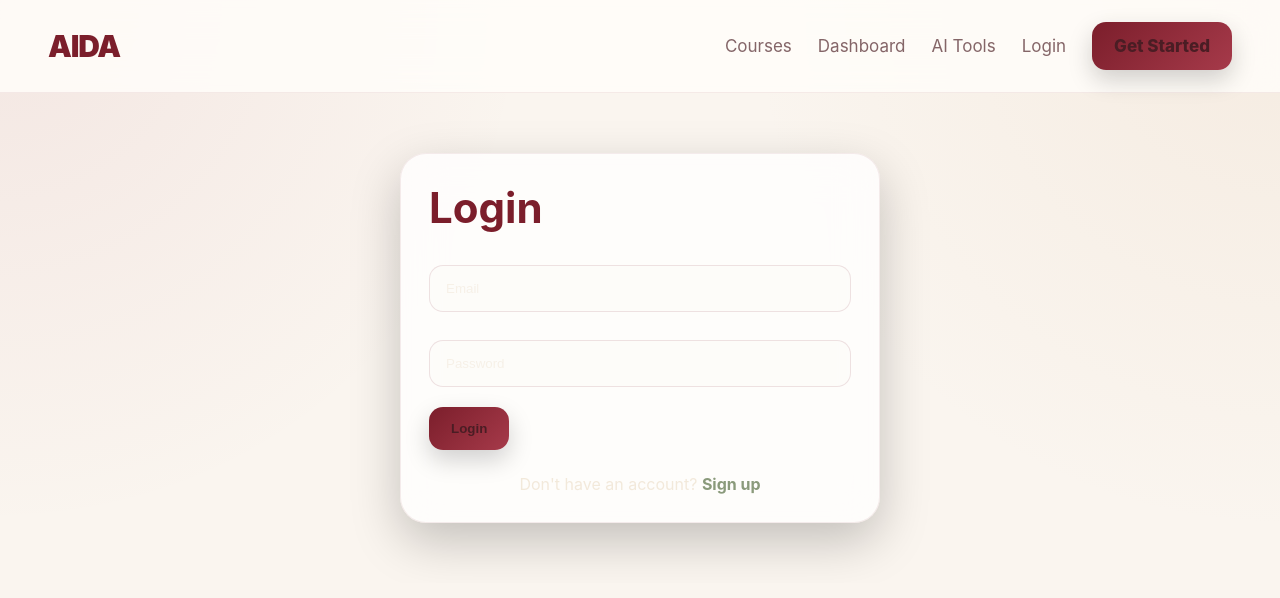
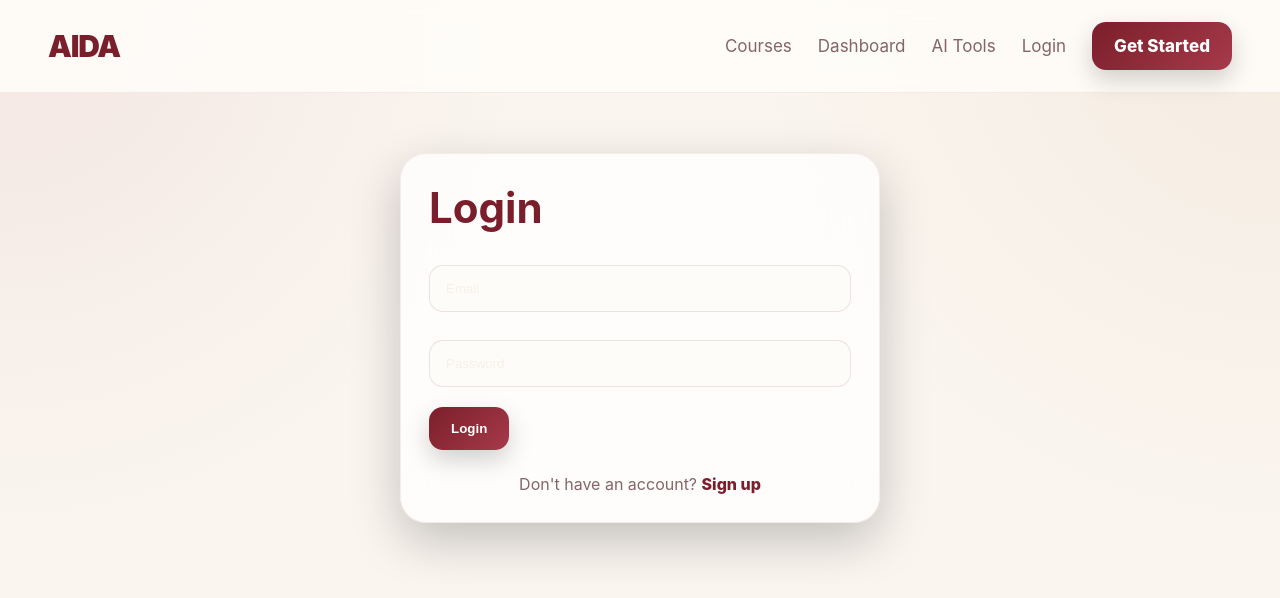
Before and after one commit to Jahon27/ai-course-generator, a React app in the folder frontend/: page /login in a window 1280 px wide. Shown: the top 598 px of the page. Built offline with nearby package versions, Linux system fonts and the light colour scheme; the HTML template or start-up script is replaced by a standard one.

Commit message:
css update

```diff
--- a/frontend/src/App.css
+++ b/frontend/src/App.css
@@ -86,13 +86,8 @@ a {
 .nav-button,
 button {
   border: none;
-  background: linear-gradient(
-    135deg,
-    #7b1e2b,
-    #a63a4a
-  );
-
-  color: var(--text);
+  background: linear-gradient(135deg, var(--burgundy), var(--burgundy-light));
+  color: white;
   padding: 14px 22px;
   border-radius: 14px;
   font-weight: 800;
@@ -190,7 +185,7 @@ button:disabled {
   border-radius: 999px;
   background: rgba(123, 30, 43, 0.28);
   border: 1px solid rgba(166, 58, 74, 0.45);
-  color: #ffe5d0;
+  color: var(--text);
   font-size: 14px;
   font-weight: 800;
   margin-right: 8px;
@@ -254,7 +249,7 @@ textarea::placeholder {
   border-radius: 999px;
   background: rgba(123, 30, 43, 0.28);
   border: 1px solid rgba(166, 58, 74, 0.45);
-  color: #ffe5d0;
+  color: var(--text);
   font-weight: 800;
   width: fit-content;
 }
@@ -266,7 +261,7 @@ textarea::placeholder {
 .lesson-content h1,
 .lesson-content h2,
 .lesson-content h3 {
-  color: var(--muted);
+  color: var(--text);
 }
 
 .lesson-content pre {
@@ -654,3 +649,56 @@ textarea::placeholder {
   color: var(--text);
   border: 1px solid var(--border);
 }
+
+.course-detail-title {
+  font-size: 48px;
+  margin-bottom: 16px;
+  color: var(--burgundy);
+  line-height: 1.1;
+}
+
+.course-detail-description {
+  font-size: 20px;
+  color: var(--muted);
+  line-height: 1.7;
+}
+
+.muted-text {
+  color: var(--muted);
+}
+
+.enrolled-button {
+  background: rgba(123,30,43,0.06);
+  border: 1px solid var(--burgundy);
+  color: var(--burgundy);
+  box-shadow: none;
+}
+
+.enrolled-button:hover {
+  background: rgba(123,30,43,0.1);
+}
+
+@media (max-width: 768px) {
+  .course-detail-title {
+    font-size: 34px;
+  }
+
+  .course-detail-description {
+    font-size: 16px;
+  }
+}
+
+.auth-switch {
+  margin-top: 24px;
+  text-align: center;
+  color: var(--muted);
+}
+
+.auth-switch a {
+  color: var(--burgundy);
+  font-weight: 800;
+}
+
+.auth-switch a:hover {
+  color: var(--burgundy-light);
+}
--- a/frontend/src/pages/CourseDetails.jsx
+++ b/frontend/src/pages/CourseDetails.jsx
@@ -92,11 +92,11 @@ export default function CourseDetails() {
         <span className="badge">{course.category}</span>
         <span className="badge">{course.level}</span>
 
-        <h1 style={{ fontSize: "48px", marginBottom: "16px" }}>
+        <h1 className="course-detail-title">
           {course.title}
         </h1>
 
-        <p style={{ fontSize: "20px", color: "rgba(255,255,255,0.72)" }}>
+        <p className="course-detail-description">
           {course.description}
         </p>
 
@@ -110,16 +110,11 @@ export default function CourseDetails() {
           </div>
         )}
 
-        <div style={{ display: "flex", gap: "14px", marginTop: "24px" }}>
+        <div className="course-actions">
           {enrolled ? (
-              <button
-                style={{
-                  background: "rgba(34,197,94,0.2)",
-                  border: "1px solid rgba(34,197,94,0.5)"
-                }}
-              >
-                ✓ Enrolled
-              </button>
+              <button className="enrolled-button">
+                  ✓ Enrolled
+                </button>
             ) : (
               <button onClick={enrollCourse}>
                 Enroll Course
@@ -182,7 +177,7 @@ export default function CourseDetails() {
 
                   {!token ? (
                       <>
-                        <p style={{ color: "rgba(255,255,255,0.65)" }}>
+                        <p className="muted-text">
                           Login to access this lesson.
                         </p>
 
@@ -200,7 +195,7 @@ export default function CourseDetails() {
                       </>
                     ) : completed ? (
                       <>
-                        <p style={{ color: "rgba(255,255,255,0.65)" }}>
+                        <p className="muted-text">
                           You have completed this lesson. You can review it anytime.
                         </p>
 
@@ -210,7 +205,7 @@ export default function CourseDetails() {
                       </>
                     ) : unlocked ? (
                       <>
-                        <p style={{ color: "rgba(255,255,255,0.65)" }}>
+                       <p className="muted-text">
                           Ready to start this lesson.
                         </p>
 
@@ -220,7 +215,7 @@ export default function CourseDetails() {
                       </>
                     ) : (
                       <>
-                        <p style={{ color: "rgba(255,255,255,0.45)" }}>
+                        <p className="muted-text">
                           Complete previous lesson first.
                         </p>
 
--- a/frontend/src/pages/Login.jsx
+++ b/frontend/src/pages/Login.jsx
@@ -70,21 +70,9 @@ export default function Login({ setIsLoggedIn }) {
         <br /><br />
 
         <button type="submit">Login</button>
-        <div
-          style={{
-            marginTop: "24px",
-            textAlign: "center",
-            color: "rgba(236,223,204,0.7)",
-          }}
-        >
+        <div className="auth-switch">
           Don't have an account?{" "}
-          <Link
-            to="/register"
-            style={{
-              color: "#8a9a7b",
-              fontWeight: "700",
-            }}
-          >
+          <Link to="/register">
             Sign up
           </Link>
         </div>
--- a/frontend/src/pages/Register.jsx
+++ b/frontend/src/pages/Register.jsx
@@ -1,6 +1,6 @@
 import { useState } from "react";
 import api from "../api/api";
-import { useNavigate } from "react-router-dom";
+import { useNavigate, Link } from "react-router-dom";
 import toast from "react-hot-toast";
 
 export default function Register() {
@@ -95,6 +95,12 @@ export default function Register() {
         <br /><br />
 
         <button type="submit">Register</button>
+        <div className="auth-switch">
+          Already have an account?{" "}
+          <Link to="/login">
+            Log in
+          </Link>
+        </div>
       </form>
     </div>
   );
```
